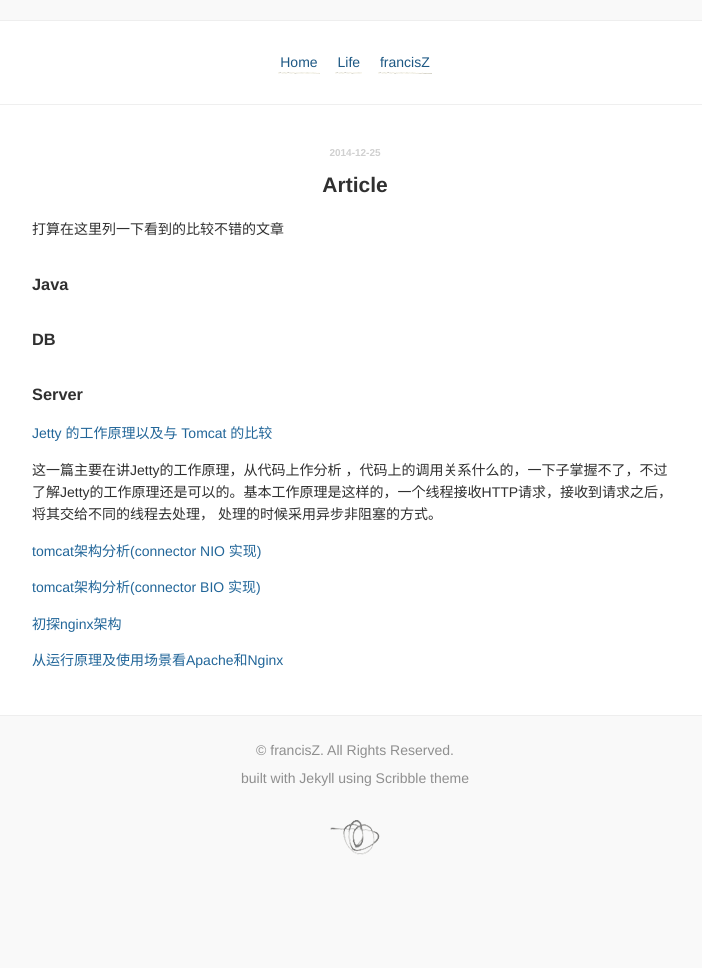
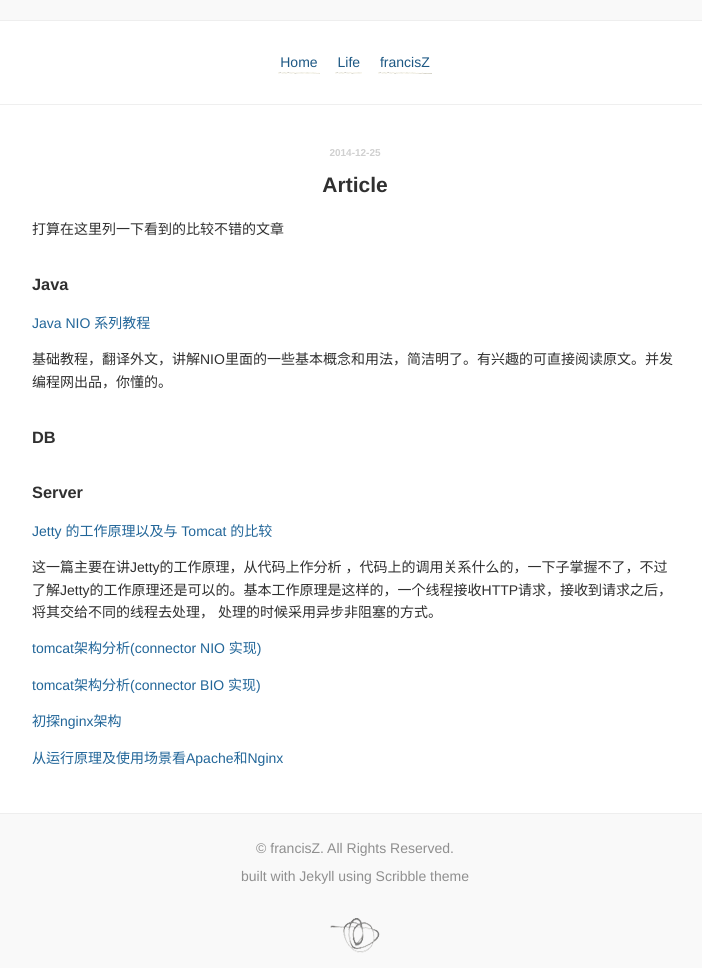
Before and after one commit to franciszhao/franciszhao.github.io, a Jekyll site: the page built from _posts/life/2014-12-25-Article.md, in a window 1280 px wide. Shown: the whole page, without its empty margins (285-987 px from the left). Built offline with Jekyll 4.4.1, drawn with Linux system fonts in a browser that asks for light colours; Markdown is read by kramdown in place of the engine named in the settings; before the commit the page ends 900 px from its top, so only the background shows below that.

Commit message:
Update 2014-12-25-Article.md

```diff
--- a/_posts/life/2014-12-25-Article.md
+++ b/_posts/life/2014-12-25-Article.md
@@ -7,6 +7,10 @@ category: life
 打算在这里列一下看到的比较不错的文章
 
 ###Java
+
+[Java NIO 系列教程](http://ifeve.com/java-nio-all/)
+
+基础教程，翻译外文，讲解NIO里面的一些基本概念和用法，简洁明了。有兴趣的可直接阅读原文。并发编程网出品，你懂的。
 
 ###DB
 
```
